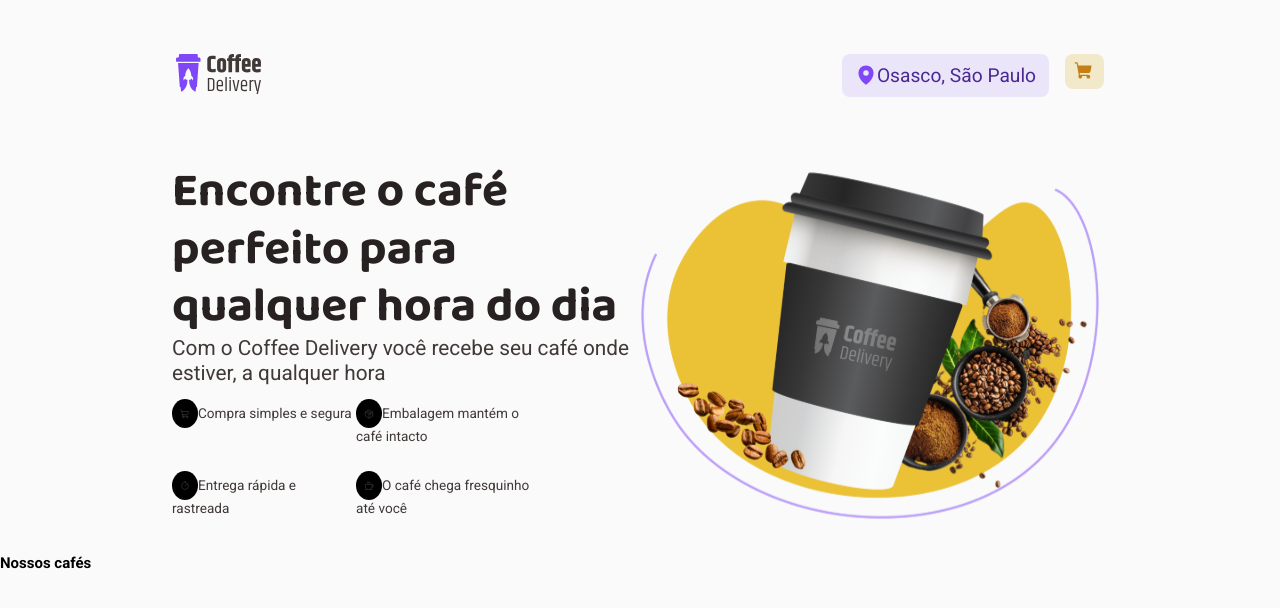
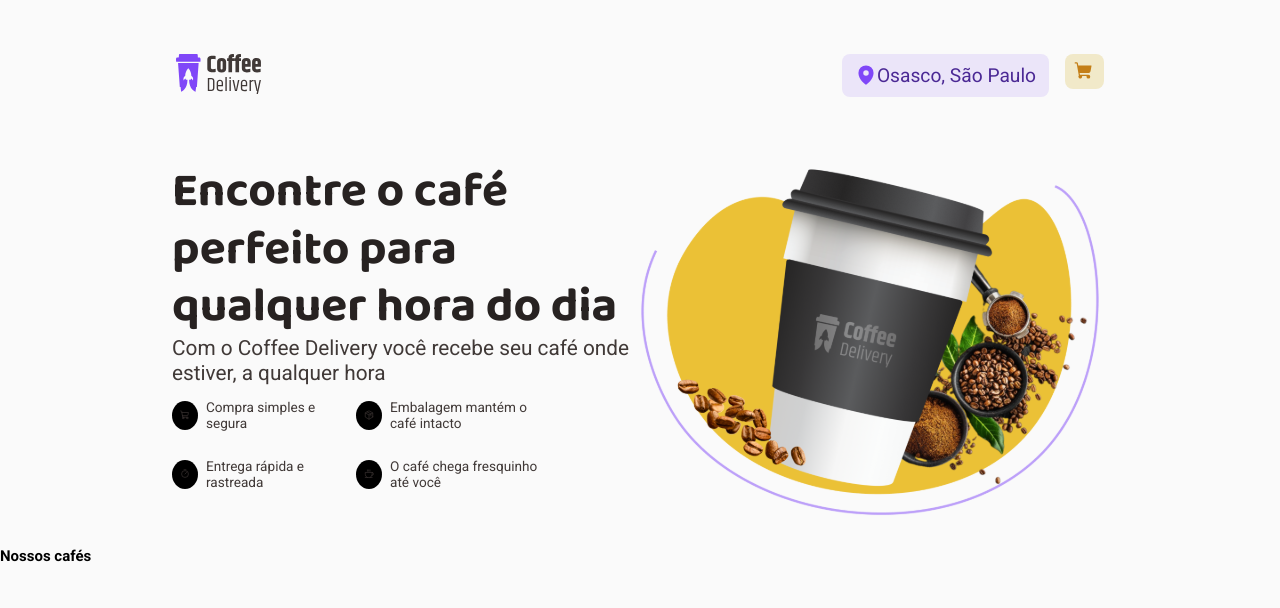
Before and after one commit to cauealb/projects-React, a React (Vite) app in the folder 05-coffe-delivey/: page / in a window 1280 px wide. Shown: the top 608 px of the page. Built offline with nearby package versions, Linux system fonts and the light colour scheme.

Commit message:
style: Melhorando a estrutura semântica do projeto

```diff
--- a/05-coffe-delivey/src/Routes/Components/Hero/Hero.tsx
+++ b/05-coffe-delivey/src/Routes/Components/Hero/Hero.tsx
@@ -14,26 +14,26 @@ export function Hero() {
                     </DivHeroInfosStyle>
                     <SpecificationDivStyle>
                         <div>
+                            <span><ShoppingCart size={10}/></span>
                             <p>
-                                <span><ShoppingCart size={10}/></span>
                                 Compra simples e segura
                             </p>
                         </div>
                         <div>
+                            <span><Package size={10}/></span>
                             <p>
-                                <span><Package size={10}/></span>
                                 Embalagem mantém o café intacto
                             </p>
                         </div>
                         <div>
+                            <span><Timer size={10}/></span>
                             <p>
-                                <span><Timer size={10}/></span>
                                 Entrega rápida e rastreada
                             </p>
                         </div>
                         <div>
+                            <span><Coffee size={10}/></span>
                             <p>
-                                <span><Coffee size={10}/></span>
                                 O café chega fresquinho até você
                             </p>
                         </div>
--- a/05-coffe-delivey/src/Routes/Components/Hero/HeroStyle.ts
+++ b/05-coffe-delivey/src/Routes/Components/Hero/HeroStyle.ts
@@ -49,6 +49,10 @@ export const SpecificationDivStyle = styled.div`
     }
 
     & div {
+        display: flex;
+        align-items: center;
+        margin-bottom: 0;
+        gap: 0.50rem;
         width: 40%
     }
 `;
```
